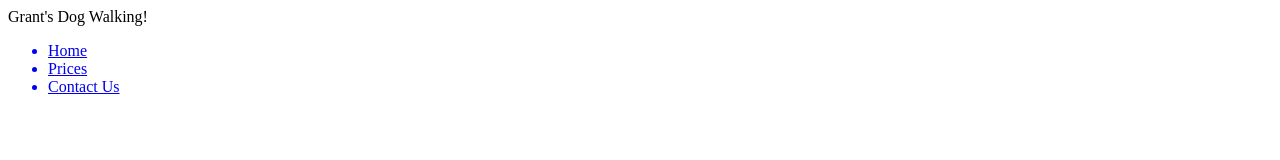
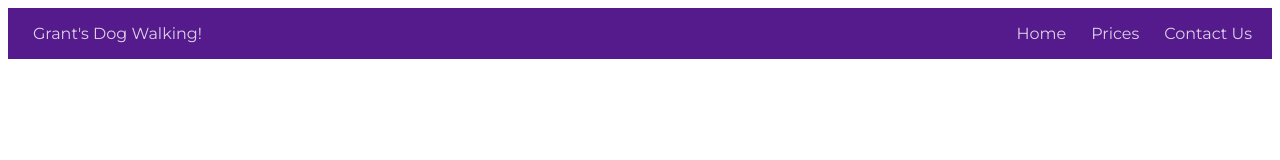
Before and after one commit to omareo22/GC-Excercices, a plain HTML site: page HW2-Header.html in a window 1280 px wide. Drawn offline with Linux system fonts and the light colour scheme.

Commit message:
Update files

```diff
--- a/webheader.html
+++ b/HW2-Header.html
@@ -4,7 +4,7 @@
     <meta charset="UTF-8">
     <meta http-equiv="X-UA-Compatible" content="IE=edge">
     <meta name="viewport" content="width=device-width, initial-scale=1.0">
-    <link rel="stylesheet" href="header.css">
+    <link rel="stylesheet" href="HW2-Header.css">
     <link rel="preconnect" href="https://fonts.googleapis.com"><link rel="preconnect" href="https://fonts.gstatic.com" crossorigin><link href="https://fonts.googleapis.com/css2?family=Lato&family=Montserrat:wght@400&display=swap" rel="stylesheet">
     <title>Dog Walking</title>
 
```
Also changed, not shown: HW1-login.html (renamed from HW2-Webpage.html, +1 -1 lines), wpcss.css (renamed from wpcss.html), 1 other file.
